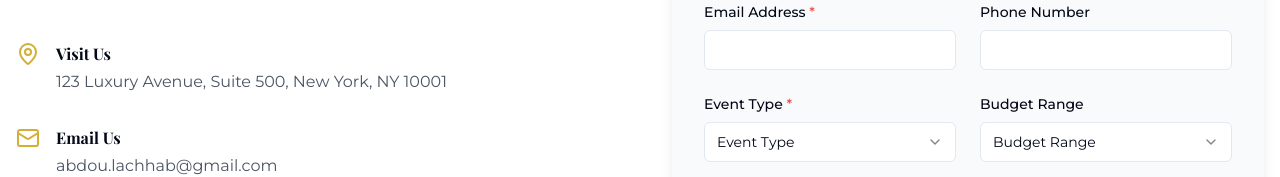
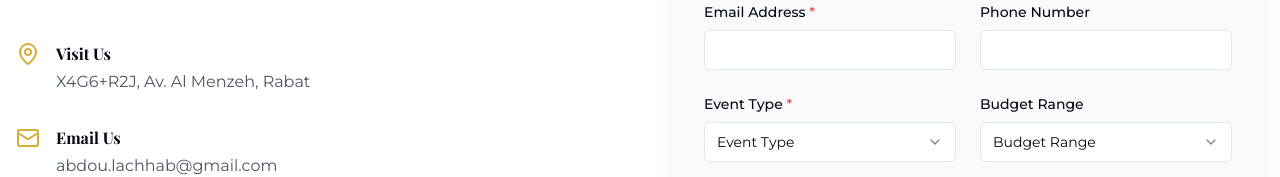
Before and after one commit to lachhababdellah1/event-craft-luxury-site, a React (Vite) app: page /contact in a window 1280 px wide. Shown: the part 486-663 px from the top of the page. Built offline with nearby package versions, Linux system fonts and the light colour scheme.

Commit message:
Visual edit in Lovable
Edited UI in Lovable

```diff
--- a/src/components/ContactForm.tsx
+++ b/src/components/ContactForm.tsx
@@ -137,7 +137,7 @@ export default function ContactForm({
                 <MapPin className="mr-4 h-6 w-6 text-gold shrink-0" />
                 <div>
                   <h3 className="font-bold mb-1">Visit Us</h3>
-                  <p className="text-gray-600">123 Luxury Avenue, Suite 500, New York, NY 10001</p>
+                  <p className="text-gray-600"> X4G6+R2J, Av. Al Menzeh, Rabat</p>
                 </div>
               </div>
 
```
